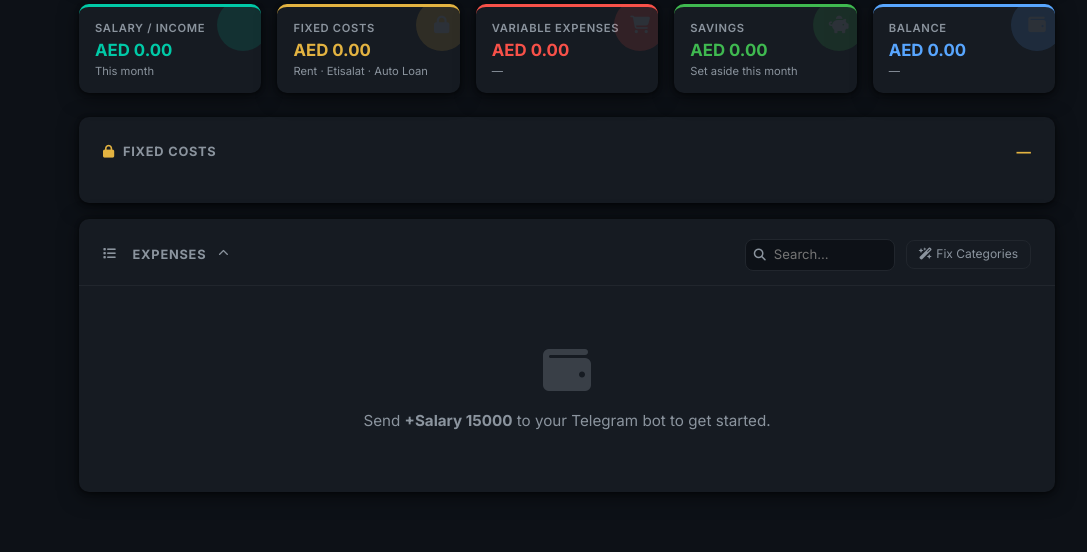
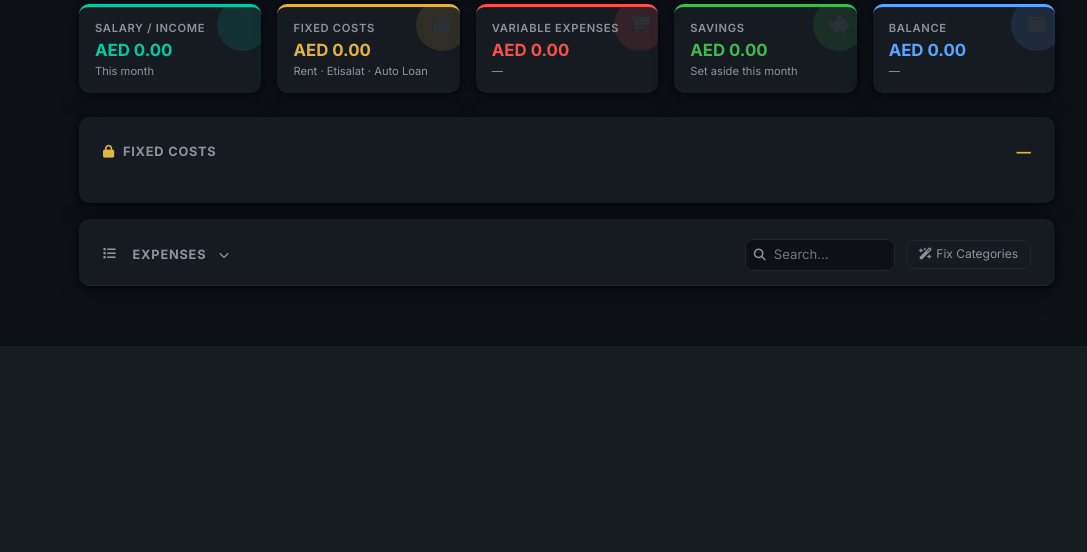
Before and after one commit to mastries96-commits/expense-tracker, a Flask app: page / in a window 1280 px wide. Shown: the part 1158-1710 px from the top of the page, without its empty margins (193-1280 px from the left). After the commit the page ends 1472 px from the top, so only its background shows below. Run offline with Flask 3, Linux system fonts and the light colour scheme; the visitor is signed in with stand-in values (Sample User, id 1); data that the repository does not hold is empty; some libraries are stand-ins or nearby versions.

Commit message:
Collapse Expenses list by default on load
Co-Authored-By: Claude Sonnet 4.6 <noreply@anthropic.com>

```diff
--- a/dashboard/templates/index.html
+++ b/dashboard/templates/index.html
@@ -838,7 +838,7 @@
       <div class="table-header" style="cursor:pointer" onclick="toggleExpensesList(event)">
         <h6 style="display:flex;align-items:center;gap:8px">
           <i class="fa-solid fa-list me-2"></i>Expenses
-          <i id="expenses-chevron" class="fa-solid fa-chevron-up" style="font-size:.65rem;color:var(--muted);transition:transform .2s;margin-left:4px"></i>
+          <i id="expenses-chevron" class="fa-solid fa-chevron-up" style="font-size:.65rem;color:var(--muted);transition:transform .2s;margin-left:4px;transform:rotate(180deg)"></i>
         </h6>
         <div style="display:flex;align-items:center;gap:8px" onclick="event.stopPropagation()">
           <div style="position:relative">
@@ -852,7 +852,7 @@
           </button>
         </div>
       </div>
-      <div id="transactions-wrap">
+      <div id="transactions-wrap" style="display:none">
         <div class="empty-state">
           <i class="fa-solid fa-receipt"></i>
           <p>No expenses yet — add via Telegram.</p>
```
